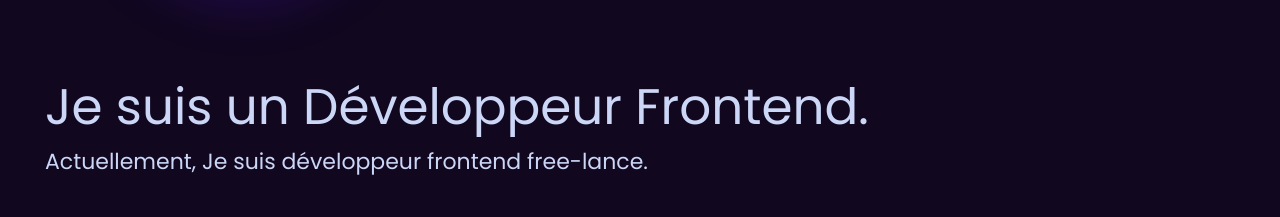
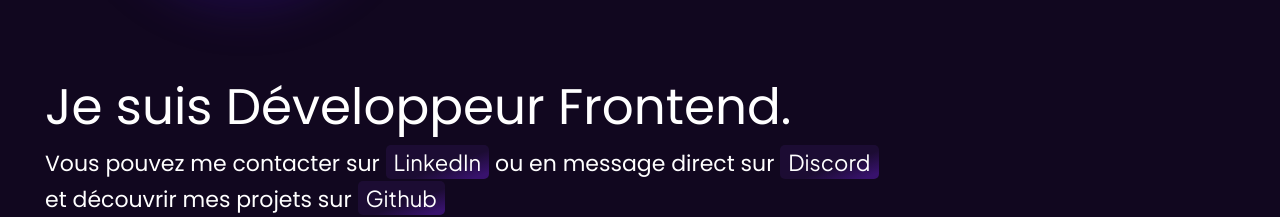
Before and after one commit to Iskandar835/Portfolio-v2, a React (Vite) app: page / in a window 1280 px wide. Shown: the part 598-815 px from the top of the page. Built offline with nearby package versions, Linux system fonts and the light colour scheme.

Commit message:
chore: Ajout de Tags sur Home + correction globalstyles

```diff
--- a/src/pages/Home/index.tsx
+++ b/src/pages/Home/index.tsx
@@ -1,6 +1,7 @@
 import "./styles.css";
 import data from "../../data/database.json";
 import PurpleShadow from "../../components/PurpleShadow";
+import Tags from "../../components/Tags";
 import Project from "../../components/Containers/Project";
 import WorkExperience from "../../components/Containers/WorkExperience";
 
@@ -38,9 +39,23 @@ function Homepage() {
             </div>
          </section>
          <section className="professional-intro">
-            <h2 className="intro-titles">Je suis un Développeur Frontend.</h2>
-            <p>Actuellement, Je suis développeur frontend free-lance.</p>
-            {/*cette ligne sera remplacer par les contactS de maniere simple et epurée*/}
+            <h2 className="intro-titles">Je suis Développeur Frontend.</h2>
+            <p className="intro-tags">
+               Vous pouvez me contacter sur{" "}
+               <Tags
+                  href="https://www.linkedin.com/in/sacha-vandermoeten-57124631b/"
+                  content="LinkedIn"
+               />{" "}
+               ou en message direct sur{" "}
+               <Tags
+                  href="https://discordapp.com/users/1167449314218487818"
+                  content="Discord"
+               />
+               <br />
+               et découvrir mes projets sur{" "}
+               <Tags href="https://github.com/Iskandar835" content="Github" />
+            </p>
+
             <p className="professional-intro-text">
                Développeur passionné, travaillant dans le secteur depuis plus de
                2 ans maintenant. <br />
--- a/src/pages/Home/styles.css
+++ b/src/pages/Home/styles.css
@@ -46,6 +46,10 @@
    font-size: 22px;
 }
 
+.intro-tags {
+   line-height: 1.6;
+}
+
 .professional-intro-text {
    margin: 65px 0 0 0;
    line-height: 1.8;
--- a/src/utils/global-styles.css
+++ b/src/utils/global-styles.css
@@ -3,7 +3,7 @@
    --secondary-bg-color: #1a0b2e;
    --first-font-family: "Poppins", sans-serif;
    --secondary-font-family: "Plus Jakarta Sans", sans-serif;
-   --first-body-color: #ccd6f6;
+   --first-body-color: #ffffff;
    --secondary-body-color: #9857d3;
    --border-color: #693b93;
 }
```
